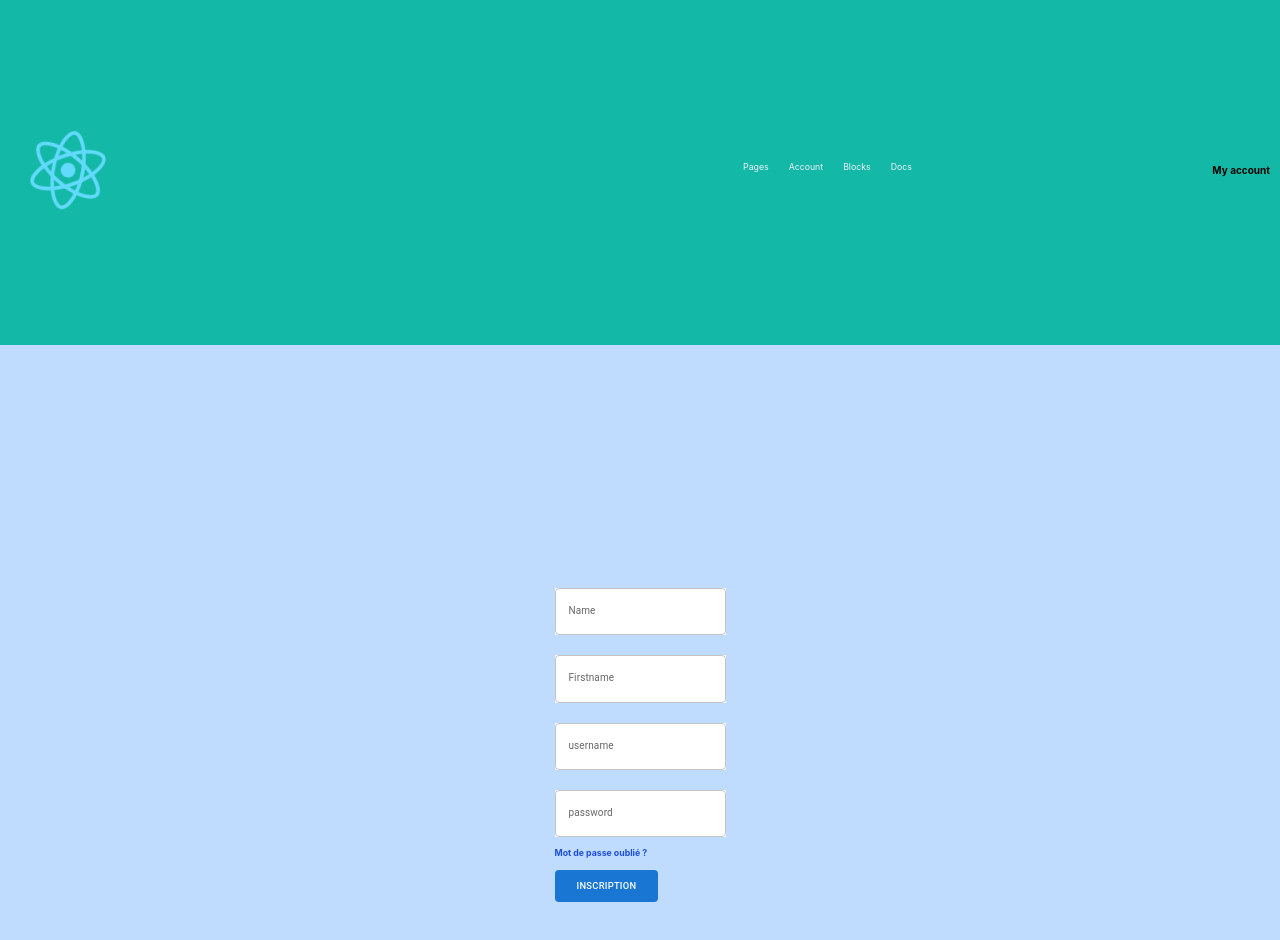
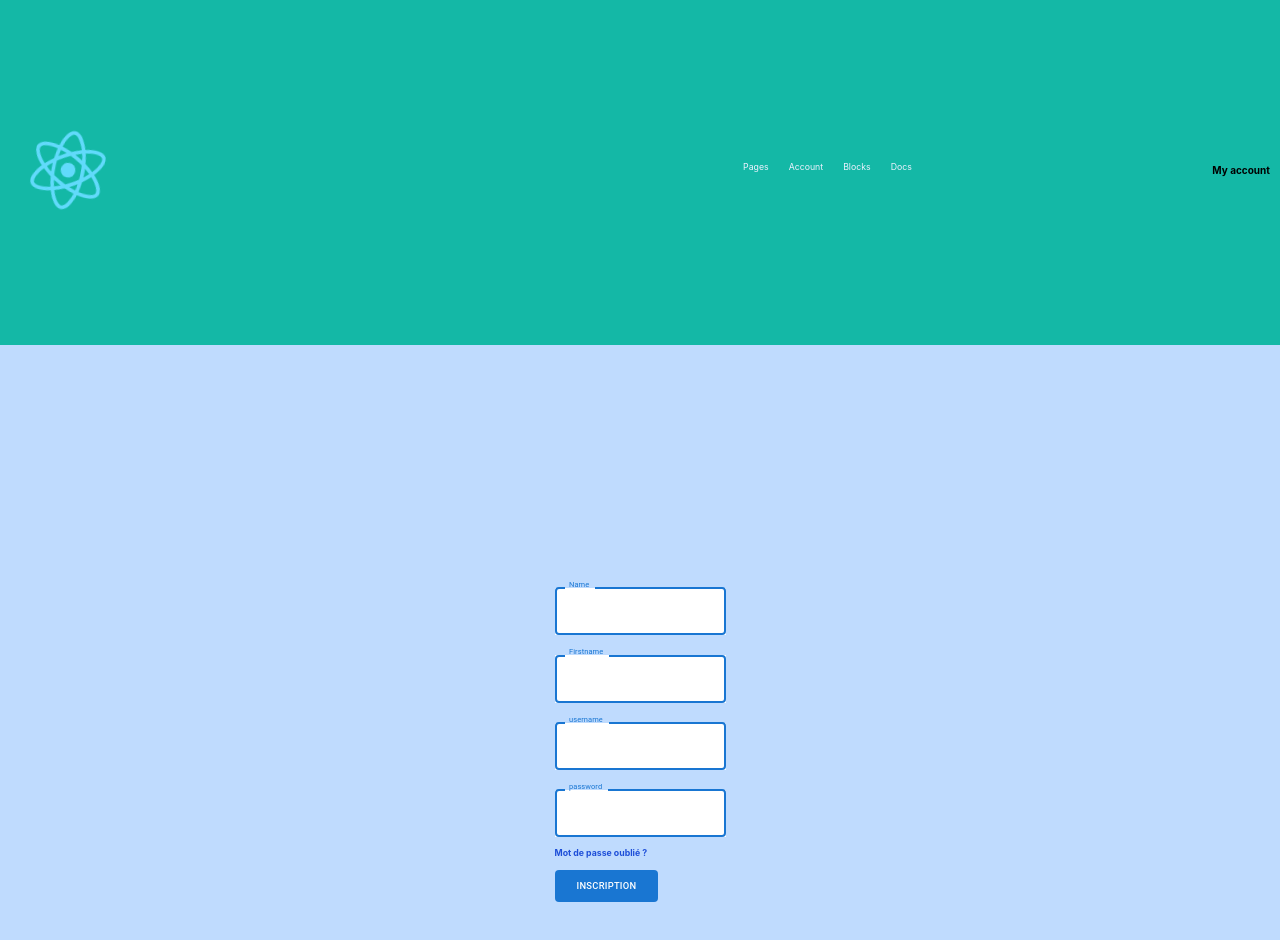
Before and after one commit to SofianBRh/Reseau-Social-ReactJs, a React (Create React App) app in the folder mon-app/: page /Inscription in a window 1280 px wide. Shown: the top 940 px of the page. Built offline with nearby package versions, Linux system fonts and the light colour scheme.

Commit message:
ajout css page inscription

```diff
--- a/mon-app/src/pages/Login.js
+++ b/mon-app/src/pages/Login.js
@@ -31,6 +31,7 @@ const Login = () => {
             <TextField
             className=" flex justify-center w-full bg-white"
               id="name"
+              color="primary" focused
               label="Name"
               type="text"
               name="name"
@@ -41,6 +42,7 @@ const Login = () => {
             <TextField
             className=" flex justify-center w-full bg-white border-solid"
               id="firstname"
+              color="primary" focused
               label="Firstname"
               type="text"
               name="firstname"
@@ -50,7 +52,9 @@ const Login = () => {
         <div className="py-4">
             <TextField
             className=" flex justify-center w-full  bg-white"
+            color="primary" focused
               id="identifiant"
+
               label="username"
               type="text"
               name="identiant"
@@ -60,6 +64,7 @@ const Login = () => {
         <div className="py-4">
             <TextField
             className=" flex justify-center w-full  bg-white"
+            color="primary" focused
               id="password"
               label="password"
               type="text"
```
